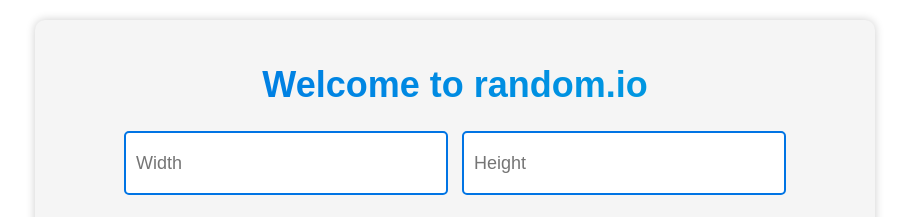
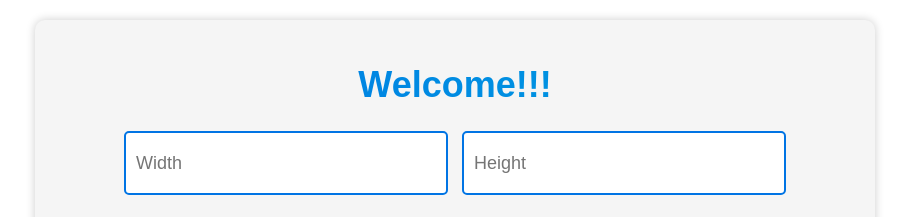
Before and after one commit to project232/project232.github.io, a plain HTML site: page index.htm in a window 1280 px wide. Shown: the top 217 px of the page, without its empty margins (185-1094 px from the left). Drawn offline with Linux system fonts and the light colour scheme.

Commit message:
Update index.htm

```diff
--- a/index.htm
+++ b/index.htm
@@ -11,7 +11,7 @@
 </head>
 <body>
     <div id="image-container">
-        <h1>Welcome to random.io</h1>
+        <h1>Welcome!!!</h1>
         <input class="dime" type="number" id="width" placeholder="Width">
         <input class="dime" type="number" id="height" placeholder="Height">
         <input class="cato" type="text" id="custom-category" placeholder="Custom Category">
```
